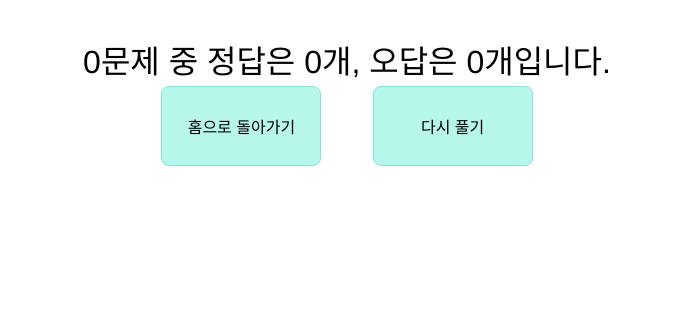
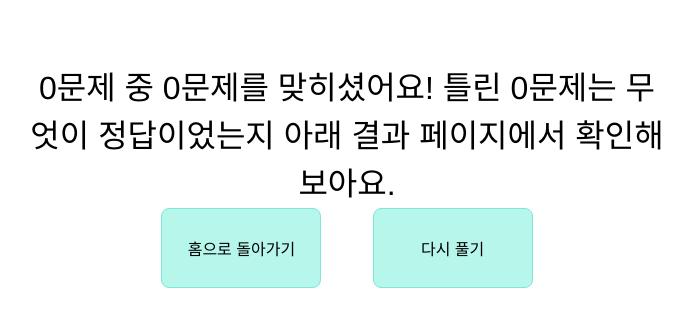
Before and after one commit to jihohub/Quiz-App, a React (Create React App) app: page /result in a window 1280 px wide. Shown: the top 326 px of the page, without its empty margins (293-985 px from the left). Built offline with nearby package versions, Linux system fonts and the light colour scheme.

Commit message:
refactor: 코드 정리

```diff
--- a/public/index.html
+++ b/public/index.html
@@ -3,7 +3,7 @@
   <head>
     <meta charset="UTF-8" />
     <meta name="viewport" content="width=device-width, initial-scale=1.0" />
-    <title>Quiz App</title>
+    <title>퀴즈팅</title>
   </head>
   <body>
     <div id="root"></div>
--- a/src/components/ChoiceContainer/index.styles.tsx
+++ b/src/components/ChoiceContainer/index.styles.tsx
@@ -11,9 +11,10 @@ interface ChoiceProps {
 const ChoiceContainer = styled.div<ChoiceProps>`
   border-radius: 8px;
   height: 5rem;
-  line-height: 5rem;
+  display: flex;
   max-width: 50%;
-  margin: 1% auto;
+  margin: 0 auto;
+  margin-bottom: 3%;
   padding: 0.25em 1em;
   -webkit-transition: width 0.5s, height 0.5s, background-color 0.5s,
     -webkit-transform 0.5s;
--- a/src/components/QuizContainer/index.styles.tsx
+++ b/src/components/QuizContainer/index.styles.tsx
@@ -3,9 +3,6 @@ import styled from "styled-components";
 const Wrapper = styled.div`
   height: 100%;
   margin: 0 auto;
-  flex-direction: column;
-  align-items: center;
-  justify-content: center;
 `;
 
 export default { Wrapper };
--- a/src/components/ResultContainer/index.styles.tsx
+++ b/src/components/ResultContainer/index.styles.tsx
@@ -4,9 +4,6 @@ const Wrapper = styled.div`
   height: 100%;
   margin: 0 auto;
   margin-top: 10%;
-  flex-direction: column;
-  align-items: center;
-  justify-content: center;
 `;
 
 export default { Wrapper };
--- a/src/components/ResultContainer/index.tsx
+++ b/src/components/ResultContainer/index.tsx
@@ -1,6 +1,4 @@
 import React from "react";
-import { useSelector } from "react-redux";
-import type { RootState } from "../../store";
 import Styled from "./index.styles";
 import QuestionContainer from "../QuestionContainer";
 import ChoiceContainer from "../ChoiceContainer";
--- a/src/components/ResultSummary/index.styles.tsx
+++ b/src/components/ResultSummary/index.styles.tsx
@@ -4,9 +4,7 @@ const Wrapper = styled.div`
   height: 100%;
   max-width: 50%;
   margin: 0 auto;
-  flex-direction: column;
-  align-items: center;
-  justify-content: center;
+  margin-top: 5%;
 
   @media screen and (max-width: 768px) {
     max-width: 80%;
--- a/src/components/ResultText.tsx/index.styles.tsx
+++ b/src/components/ResultText.tsx/index.styles.tsx
@@ -3,10 +3,7 @@ import styled from "styled-components";
 const Wrapper = styled.div`
   height: 100%;
   max-width: 50%;
-  margin: 3% auto;
-  flex-direction: column;
-  align-items: center;
-  justify-content: center;
+  margin: 5% auto;
 
   @media screen and (max-width: 768px) {
     max-width: 80%;
@@ -14,10 +11,10 @@ const Wrapper = styled.div`
 `;
 
 const ResultText = styled.p`
-  font-size: 1rem;
+  font-size: 1.5rem;
 
   @media screen and (max-width: 768px) {
-    font-size: 0.8rem;
+    font-size: 1rem;
   }
 `;
 
--- a/src/pages/Quiz/index.styles.tsx
+++ b/src/pages/Quiz/index.styles.tsx
@@ -4,9 +4,6 @@ const Wrapper = styled.div`
   width: 100%;
   height: 100%;
   margin: 3% auto;
-  flex-direction: column;
-  align-items: center;
-  justify-content: center;
 
   @media screen and (max-width: 768px) {
     margin: 10% auto;
--- a/src/store.ts
+++ b/src/store.ts
@@ -11,7 +11,5 @@ export const store = configureStore({
   },
 });
 
-// Infer the `RootState` and `AppDispatch` types from the store itself
 export type RootState = ReturnType<typeof store.getState>;
-// Inferred type: {posts: PostsState, comments: CommentsState, users: UsersState}
 export type AppDispatch = typeof store.dispatch;
--- a/src/utils/checkScore.ts
+++ b/src/utils/checkScore.ts
@@ -12,7 +12,7 @@ interface ScoreProps {
 };
 
 const checkScore = ({ quiz, score }: ScoreProps): string => {
-  const result = `${quiz.length}문제 중 정답은 ${score}개, 오답은 ${quiz.length - score}개입니다.`;
+  const result = `${quiz.length}문제 중 ${score}문제를 맞히셨어요! 틀린 ${quiz.length - score}문제는 무엇이 정답이었는지 아래 결과 페이지에서 확인해보아요.`;
 
   return result;
 };
```
Also changed, not shown: src/components/QuizContainer/index.tsx (+6 -6 lines).
